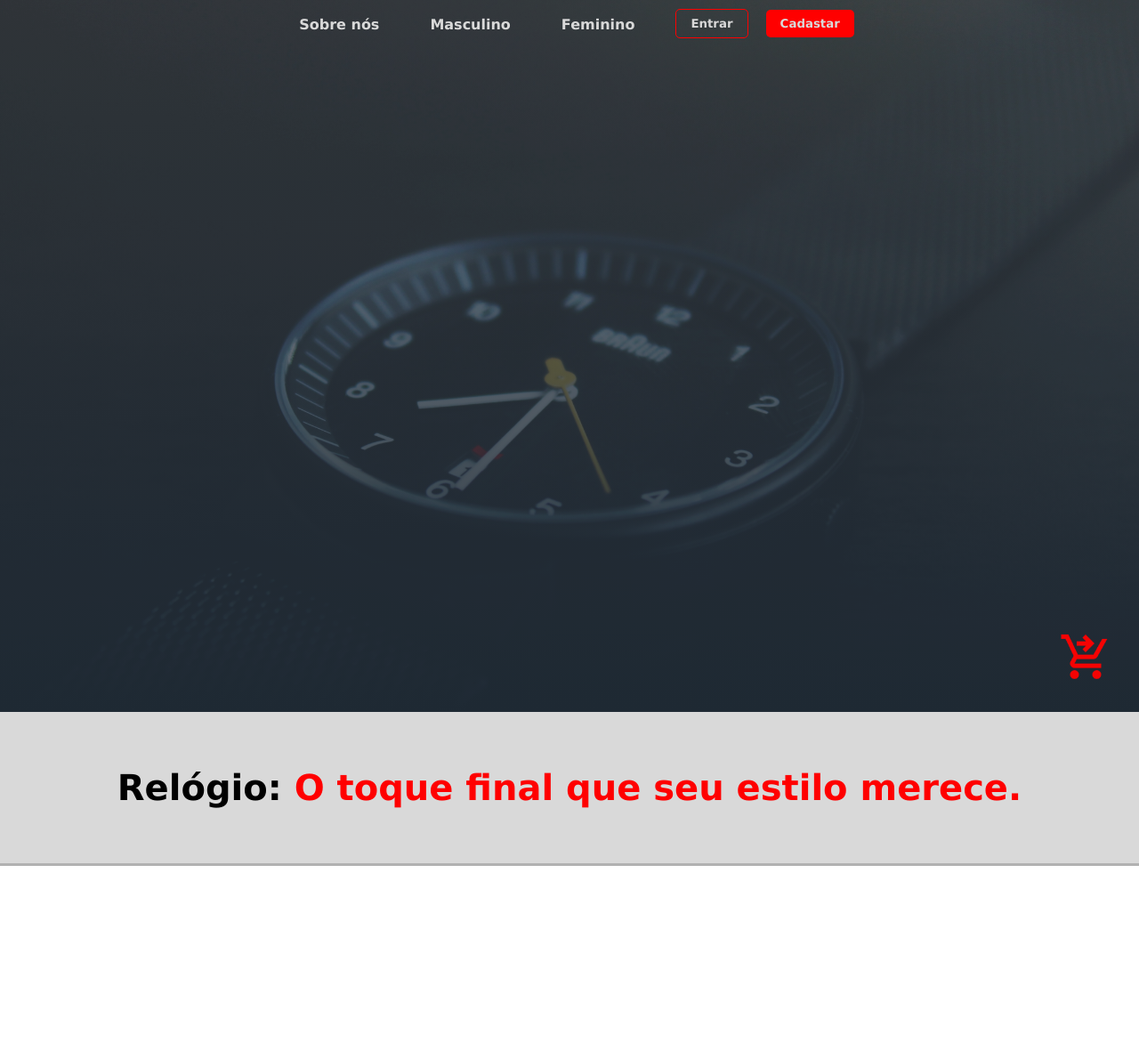
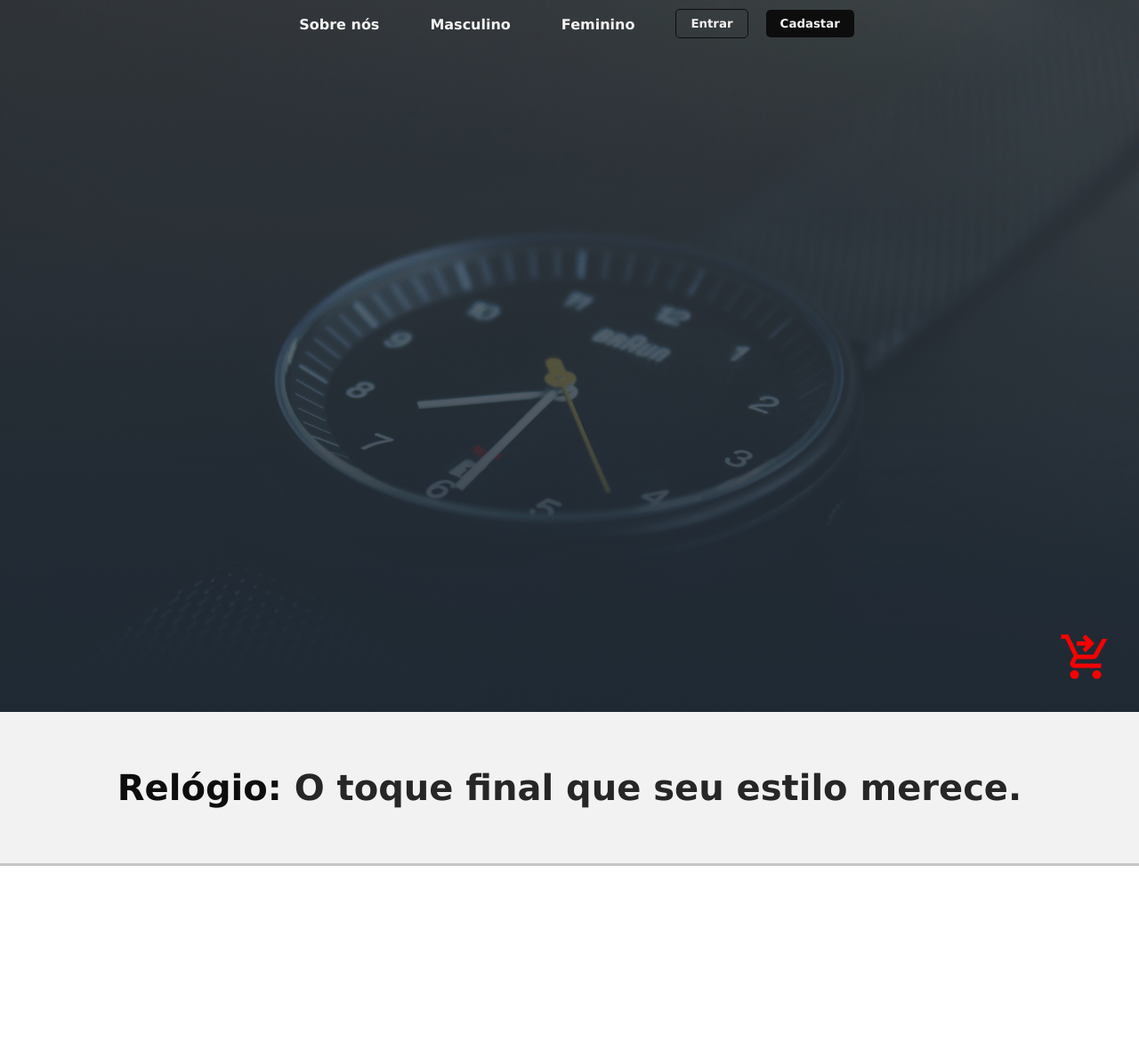
Before and after one commit to fabricio-dev-front/ElitePointers, a Django app: template templates/index.html in a window 1280 px wide. Shown: the top 1172 px of the page at 89% size. Run offline with Django 5.2, Linux system fonts and the light colour scheme; the template is opened without the code that fills it, so the values that code supplies are empty.

Commit message:
novas cores da pagina principal adicionadas

```diff
--- a/templates/static/ElitePointers/css/style.css
+++ b/templates/static/ElitePointers/css/style.css
@@ -3,14 +3,16 @@
     padding: 0;
     text-decoration: none;
     list-style: none;
-    color: var(--cor2);
+    color: var(--cor1);
     font-family:'Lucida Sans', 'Lucida Sans Regular', 'Lucida Grande', 'Lucida Sans Unicode', Geneva, Verdana, sans-serif ;
 }
 
 :root{
-    --cor1: #09090D;
-    --cor2: #D9D9D9;
-    --cor3: #2C3140;
+    --cor1: #F2F2F2;
+    --cor2: #A6A6A6;
+    --cor3: #595959;
+    --cor4: #262626;
+    --cor5: #0D0D0D;
 }
 
 img{
@@ -95,7 +97,7 @@ body{
     bottom: 0;
     left: 0;
     display: block;
-    background-color: white;
+    background-color: var(--cor1);
     width: 0%;
     height: 1px;
     transition: 0.6s ease-in-out;
@@ -147,15 +149,15 @@ body{
     border-radius: 5px;
     box-shadow: none;
     border: none;
-    background-color: red;
-    color: white;
+    background-color: var(--cor5);
+    color: var(--cor1);
     font-weight: bold;
     transition: color 0.6s;
 }
 
 .set-header .login #botao-in{
     background-color: transparent;
-    border: 1px solid red;
+    border: 1px solid var(--cor5);
 }
 
 .set-header .login > button + button{
@@ -194,7 +196,7 @@ body{
     width: 100%;
     height: 150px;
     padding: 10px 0px;
-    background-color: var(--cor2);
+    background-color: var(--cor1);
     display: flex;
     justify-content: center;
     align-items: center;
@@ -205,7 +207,7 @@ body{
 .main h1{
     font-size: 40px;
     font-weight: bold;
-    color: black;
+    color: var(--cor5);
 }
 
 @media (max-width: 778px){
@@ -224,7 +226,7 @@ body{
 
 .main span::before{
     content: "";
-    color: red;
+    color: var(--cor4);
     animation: animacaoPalavras 20s infinite;
 }
 
@@ -232,16 +234,16 @@ body{
     content: "";
     position: absolute;
     height: 100%;
-    border-left: 2px solid red;
+    border-left: 2px solid var(--cor4);
     right: -5px;
     animation: cursorPiscando .6s infinite, mostraPalavras 20s steps(35) infinite;
     width: calc(100% + 12px);
-    background-color: var(--cor2);
+    background-color: var(--cor1);
 }
 
 @keyframes cursorPiscando{
     0%{
-       border-left: 2px solid var(--cor2);
+       border-left: 2px solid var(--cor1);
     }
 }
 
@@ -276,7 +278,7 @@ body{
 
 .masculino{
     padding-bottom: 30px;
-    border-bottom: 3px solid rgba(0, 0, 0, 0.185);
+    border-bottom: 3px solid var(--cor3);
 }
 
 .cards{
@@ -296,24 +298,24 @@ body{
 }
 
 .card > p{
-    color: black;
+    color: var(--cor4);
 }
 
 .card > span{
-    color: dimgray;
+    color: var(--cor3);
     display: block;
     margin-bottom: 10px;
     margin-top: 10px;
 }
 
 .card > .spanParcelamentos{
-    color: rgb(255, 0, 0);
+    color: var(--cor4);
 }
 
 .card > button{
-    color: black;
-    background-color: var(--cor2);
-    border: 1px solid black;
+    color: var(--cor2);
+    background-color: var(--cor1);
+    border: 1px solid var(--cor2);
     padding: 5px 10px;
     border-radius: 5px;
     text-align: center;
@@ -323,8 +325,9 @@ body{
 
 .card > button:hover{
     cursor: pointer;
-    background-color: red;
-    color: var(--cor2);
+    border: none;
+    background-color: var(--cor5);
+    color: var(--cor1);
 }
 
 @media(max-width: 778px){
@@ -369,8 +372,12 @@ body{
 
 .footer h1{
     font-size: 20px;
-    color: var(--cor2);
+    color: var(--cor5);
     text-align: center;
+}
+
+.footer p, span{
+    color: var(--cor4);
 }
 
 .footer .iconsImagens{
```
